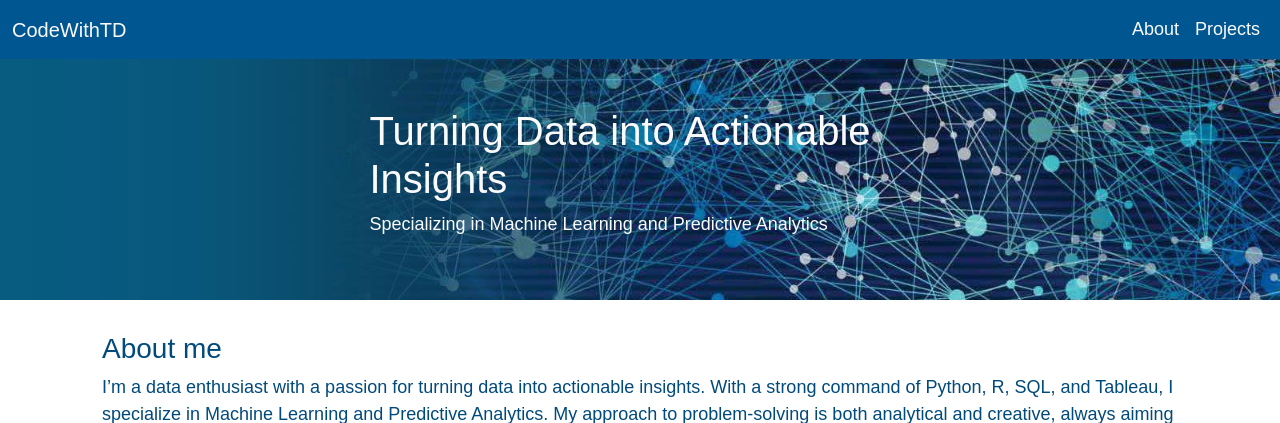
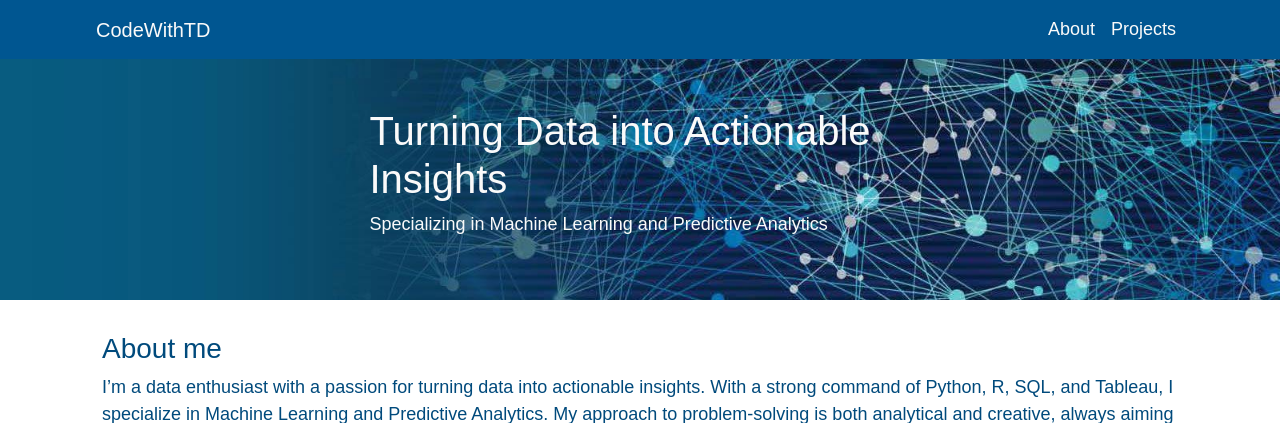
Before and after one commit to dhargyalla/tic-tac-toe-game, a Flask app: page / in a window 1280 px wide. Shown: the top 423 px of the page. Run offline with Flask 3, Linux system fonts and the light colour scheme; some libraries are stand-ins or nearby versions.

Commit message:
update padding in base file

```diff
--- a/templates/base.html
+++ b/templates/base.html
@@ -24,8 +24,8 @@
 <body>
 
     <header class="masthead" style="background-image: url('../static/assets/img/home-header-bg.jpg'); height: 300px;">
-            <nav class="navbar navbar-expand-lg" style="background-color: #005691;">
-                <div class="container-fluid">
+            <nav class="navbar navbar-expand-lg px-lg-5" style="background-color: #005691;">
+                <div class="container-fluid px-lg-5">
                         <a class="navbar-brand" href="/">CodeWithTD</a>
                         <button class="navbar-toggler" type="button" data-bs-toggle="collapse" data-bs-target="#navbarNav" aria-controls="navbarNav" aria-expanded="false" aria-label="Toggle navigation">
                             <span class="navbar-toggler-icon"></span>
```
